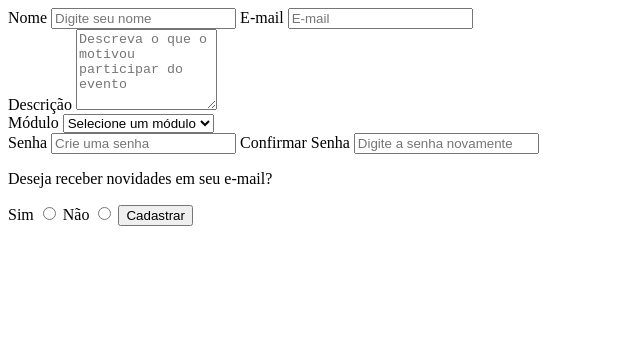
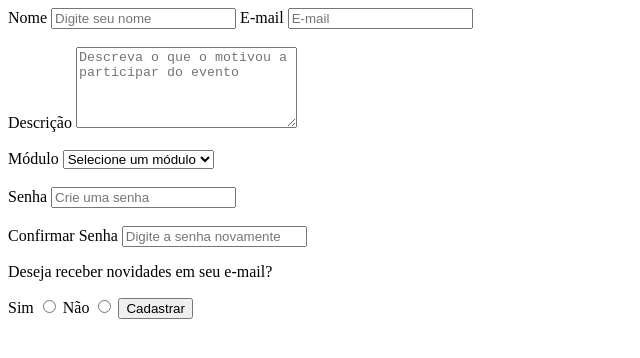
Before and after one commit to Vinicius-Oliveira-1998/4-ATIV.---Criando-formul-rio-de-cadastro, a plain HTML site: page index.html in a window 1280 px wide. Shown: the whole page, without its empty margins (0-640 px from the left). Drawn offline with Linux system fonts and the light colour scheme.

Commit message:
Adicionei mais espaço com <br>

```diff
--- a/index.html
+++ b/index.html
@@ -14,10 +14,12 @@
         <label for="e-mail">E-mail</label>
         <input type="email" name="e-mail" id="e-mail" placeholder="E-mail" required>
 
-        <section>
+        <br>
+        <br>
             <label for="motiv">Descrição</label>
-            <textarea name="motivação" id="motiv" cols="15" rows="5" placeholder="Descreva o que o motivou participar do evento"></textarea>
-        </section>
+            <textarea name="motivação" id="motiv" cols="25" rows="5" placeholder="Descreva o que o motivou a participar do evento"></textarea>
+        <br>
+        <br>
 
         <label for="módulo">Módulo</label>
         <select name="módulo" id="módulo">
@@ -29,13 +31,15 @@
             <option value="M5">Módulo 5</option>
             <option value="M6">Módulo 6</option>
         </select>
-        <section>
+        <br>
+        <br>
             <label for="senha">Senha</label>
             <input type="password" id="senha" placeholder="Crie uma senha" required>
-
+        <br>
+        <br>
             <label for="Confsenha">Confirmar Senha</label>
             <input type="password" id="Confsenha" placeholder="Digite a senha novamente" required>
-        </section>
+        <br>
 
         <p>Deseja receber novidades em seu e-mail?</p>
         <label for="sim">Sim</label>
```
